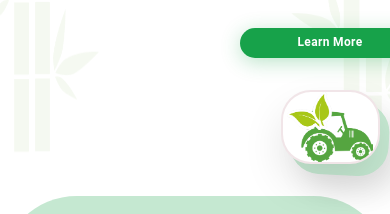
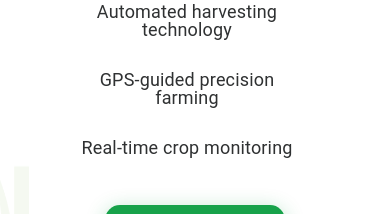
Before and after one commit to SanikaSDE/SHSTRA, a React (Create React App) app: page / in a window 390 px wide. Shown: the part 1434-1648 px from the top of the page. Built offline with nearby package versions, Linux system fonts and the light colour scheme.

Commit message:
Changes in mobile view padding

```diff
--- a/src/Components/ProductHighlight/ProductHighlight.js
+++ b/src/Components/ProductHighlight/ProductHighlight.js
@@ -10,8 +10,15 @@ const ProductWrapper = styled(Box)(({ theme }) => ({
   width: '100%',
   minHeight: '500px',
   alignItems: 'center',
+  [theme.breakpoints.down('sm')]:{
+    padding:0,
+    paddingBottom: '30px'
+  },
   [theme.breakpoints.down('md')]:{
-    padding:0,}
+    padding:0,
+    paddingBottom: '20px'
+  }
+
 }));
 
 const ProductContainer = styled(Box)(({ theme }) => ({
@@ -24,6 +31,10 @@ const ProductContainer = styled(Box)(({ theme }) => ({
   maxWidth: '1200px',
   margin: '0 auto',
   width: '100%',
+  [theme.breakpoints.down('xs')]:{
+    paddingLeft: 5,
+    paddingRight: 5
+  },
   [theme.breakpoints.down('md')]: {
     flexDirection: 'column',
     flexWrap: 'wrap',
--- a/src/Components/ProductHighlight/ProductImageTractor.js
+++ b/src/Components/ProductHighlight/ProductImageTractor.js
@@ -12,12 +12,12 @@ const ProductImageTractor = () => {
       transition={{ duration: 0.8, delay: 0.3 }}
       viewport={{ once: true }}
     >
-      <Container>
+      <Container disableGutters maxWidth="false">
         <Box
           sx={{
             position: 'relative',
-            width: { xs: '50%', sm: '60%', md: '400px', xl: '700px' },
-            height: { xs: '50%', sm: '60%', md: '350px', xl: '100%' },
+            width: { xs: '70%', sm: '50%', md: '400px', xl: '700px' },
+            height: { xs: '60%', sm: '60%', md: '350px', xl: '100%' },
             display: 'flex',
             alignItems: 'center',
             justifyContent: 'center',
--- a/src/Components/ProductHighlight/ProductTractorContent.js
+++ b/src/Components/ProductHighlight/ProductTractorContent.js
@@ -17,18 +17,24 @@ const ProductContent = styled(Box)(({ theme }) => ({
   flex: 1,
   paddingTop: theme.spacing(4),
   paddingBottom: theme.spacing(0),
-  width: 'auto',
+  width: '100%',
+  maxWidth: '600px',
   position: 'relative',
   zIndex: 1,
+  [theme.breakpoints.down('sm')]:{
+    padding: 0
+  },
   [theme.breakpoints.down('md')]: {
-    width: '500px',
+    width: '100%',
+    paddingLeft: theme.spacing(0),
+    paddingRight: theme.spacing(0),
     textAlign: 'center',
-    paddingLeft: 0
   },
-  [theme.breakpoints.up('xl')]:{
-    width: '800px'
-  }
+  [theme.breakpoints.up('xl')]: {
+    width: '800px',
+  },
 }));
+
 
 const FeatureList = styled(List)(({ theme }) => ({
   margin: theme.spacing(4, 0),
```
